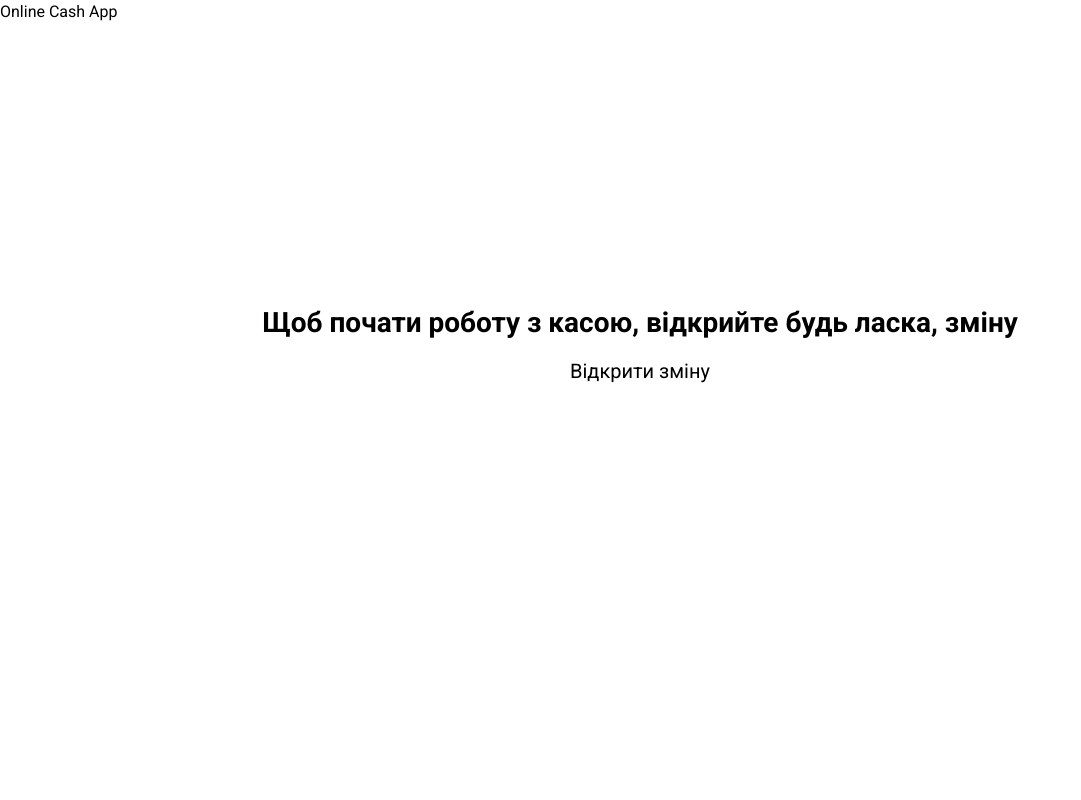
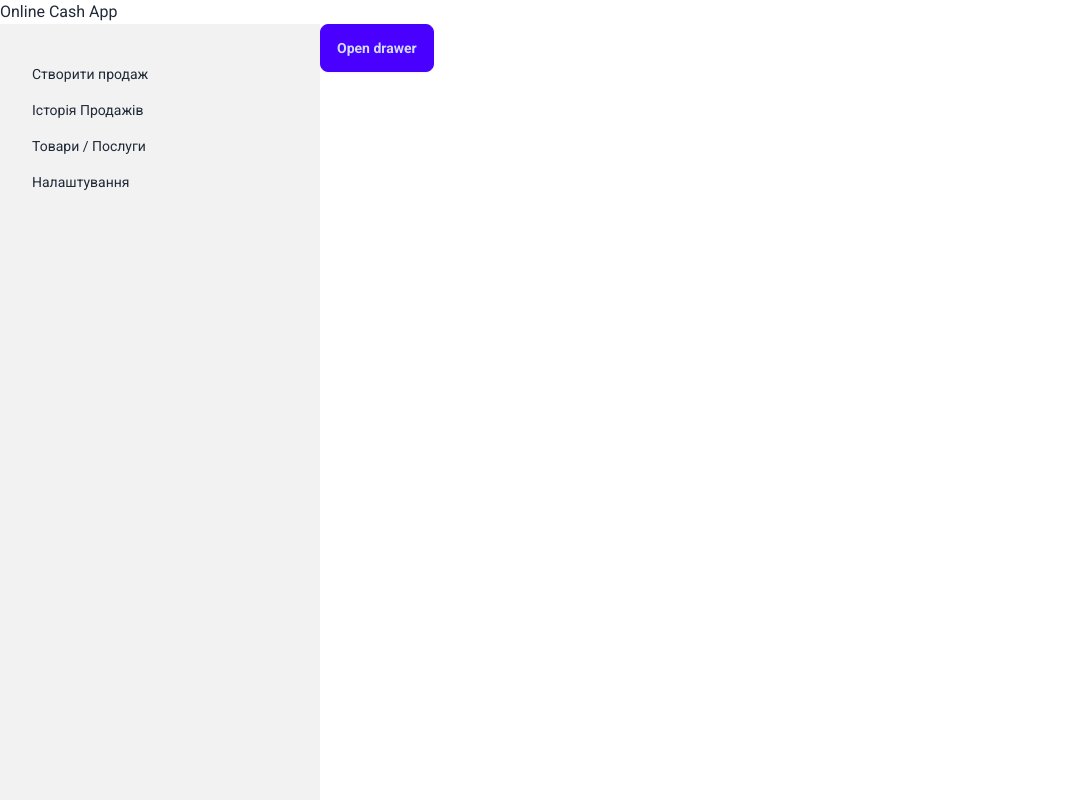
Before and after one commit to Bezobrazz/fu-online-cash, a React (Vite) app: page / in a window 1280 px wide. Shown: the top 800 px of the page, without its empty margins (0-1081 px from the left). Built offline with nearby package versions, Linux system fonts and the light colour scheme; no server answers; the database is empty.

Commit message:
added aside

```diff
--- a/package.json
+++ b/package.json
@@ -13,7 +13,8 @@
     "firebase": "^10.12.1",
     "react": "^18.2.0",
     "react-dom": "^18.2.0",
-    "react-icons": "^5.2.1"
+    "react-icons": "^5.2.1",
+    "react-router-dom": "^6.23.1"
   },
   "devDependencies": {
     "@types/react": "^18.2.66",
@@ -22,6 +23,7 @@
     "@typescript-eslint/parser": "^7.2.0",
     "@vitejs/plugin-react": "^4.2.1",
     "autoprefixer": "^10.4.19",
+    "daisyui": "^4.11.1",
     "eslint": "^8.57.0",
     "eslint-plugin-react-hooks": "^4.6.0",
     "eslint-plugin-react-refresh": "^0.4.6",
--- a/src/components/App.tsx
+++ b/src/components/App.tsx
@@ -5,7 +5,7 @@ import {
   getUsers,
 } from "../firebase/firebaseService";
 
-import { ShiftStartConfirm, Modal, StartScreen } from "../components";
+import { ShiftStartConfirm, Modal, StartScreen, Sidebar } from "../components";
 
 import { useModal } from "../hooks";
 
@@ -28,6 +28,7 @@ export const App = () => {
   return (
     <>
       <h1>Online Cash App</h1>
+      <Sidebar />
       <StartScreen />
       {isOpenModal && (
         <Modal toggleModal={toggleModal}>
--- /dev/null
+++ b/src/components/Sidebar/Sidebar.tsx
@@ -0,0 +1,37 @@
+import { FaFileInvoiceDollar } from "react-icons/fa";
+export const Sidebar = () => {
+  return (
+    <div className="drawer lg:drawer-open">
+      <input id="my-drawer" type="checkbox" className="drawer-toggle" />
+      <div className="drawer-content">
+        {/* Page content here */}
+        <label htmlFor="my-drawer" className="btn btn-primary drawer-button">
+          Open drawer
+        </label>
+      </div>
+      <div className="drawer-side">
+        <label
+          htmlFor="my-drawer"
+          aria-label="close sidebar"
+          className="drawer-overlay"
+        ></label>
+        <ul className="menu p-4 w-80 min-h-full bg-base-200 text-base-content">
+          {/* Sidebar content here */}
+          <li className="flex">
+            <FaFileInvoiceDollar className="fill-white" />{" "}
+            <a>Створити продаж</a>
+          </li>
+          <li>
+            <a>Історія Продажів</a>
+          </li>
+          <li>
+            <a>Товари / Послуги</a>
+          </li>
+          <li>
+            <a>Налаштування</a>
+          </li>
+        </ul>
+      </div>
+    </div>
+  );
+};
--- a/src/components/index.ts
+++ b/src/components/index.ts
@@ -1,3 +1,4 @@
 export * from "./ShiftStartConfirm/ShiftStartConfirm";
 export * from "./StartScreen/StartScreen";
 export * from "./Modal/Modal.tsx";
+export * from "./Sidebar/Sidebar";
--- a/src/main.tsx
+++ b/src/main.tsx
@@ -1,9 +1,10 @@
 import ReactDOM from "react-dom/client";
 import { App } from "./components/App";
+import { BrowserRouter } from "react-router-dom";
 import "./index.css";
 
 ReactDOM.createRoot(document.getElementById("root")!).render(
-  <>
+  <BrowserRouter>
     <App />
-  </>
+  </BrowserRouter>
 );
--- a/tailwind.config.js
+++ b/tailwind.config.js
@@ -9,6 +9,7 @@ export default {
     extend: {},
   },
   plugins: [
+    require("daisyui"),
     ({ addComponents }) => {
       const paddingX = "16px";
       const paddingXLg = "15px";
```
Also changed, not shown: 1 other file (tests, documents, lock files or other folders).
